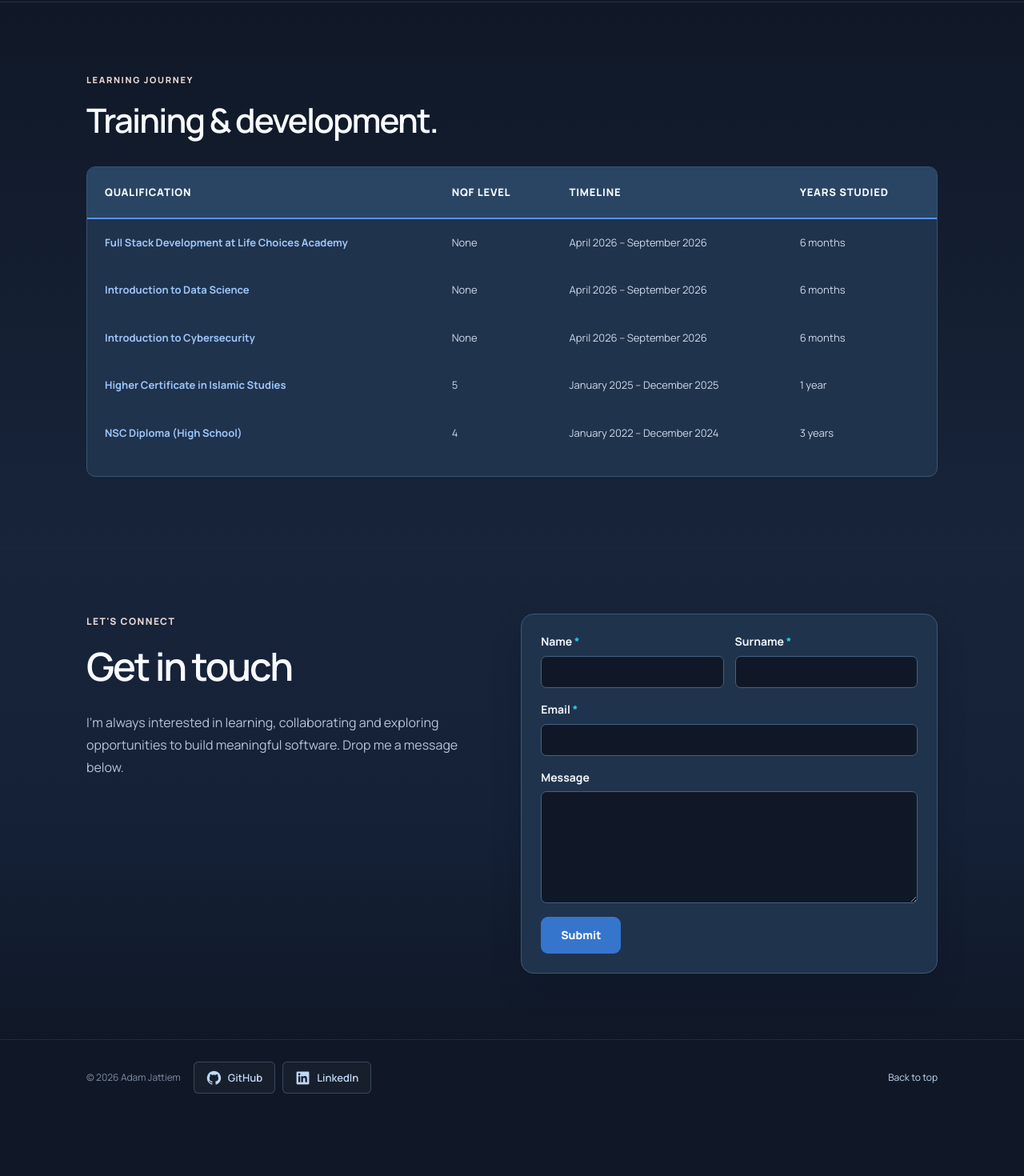
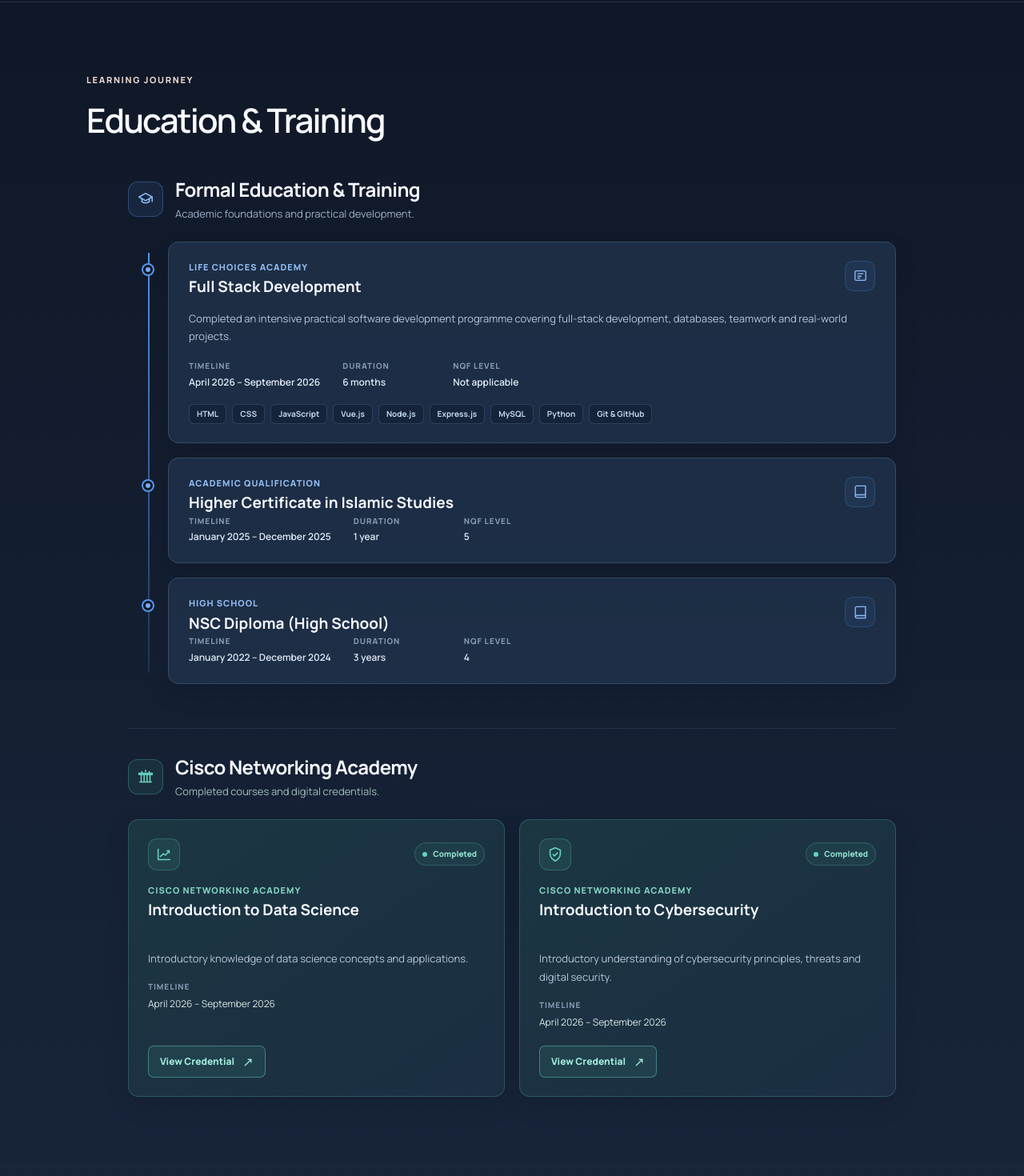
Before and after one commit to adamjattiem12-gif/Portfolio-v2, a Vue app: page / in a window 1280 px wide. Shown: the part 2640-4110 px from the top of the page at 80% size. Before the commit the page ends 4034 px from the top, so only its background shows below. Built offline with nearby package versions, Linux system fonts and the light colour scheme.

Commit message:
feat: redesign education section with separate Cisco courses

```diff
--- a/src/views/EducationView.vue
+++ b/src/views/EducationView.vue
@@ -1,69 +1,194 @@
 <template>
-  <section id="certifications" class="section">
+  <section id="certifications" class="section education-section" aria-labelledby="education-heading">
     <div class="container">
       <span class="kicker">Learning journey</span>
-      <h2>Training &amp; development.</h2>
-      <div class="education-content" role="region" aria-label="Qualifications and training" tabindex="0">
-        <table class="education-table">
-          <thead>
-            <tr>
-              <th scope="col">Qualification</th>
-              <th scope="col">NQF Level</th>
-              <th scope="col">Timeline</th>
-              <th scope="col">Years Studied</th>
-            </tr>
-          </thead>
-          <tbody>
-            <tr>
-              <td class="institution-cell">Full Stack Development at Life Choices Academy</td>
-              <td>None</td>
-              <td>April 2026 – September 2026</td>
-              <td>6 months</td>
-            </tr>
-            <tr>
-              <td class="institution-cell"><a href="https://www.credly.com/badges/cd2bc1b9-5359-41f2-bf49-7bd1b87c09fb/public_url" target="_blank" rel="noopener noreferrer">Introduction to Data Science</a></td>
-              <td>None</td>
-              <td>April 2026 – September 2026</td>
-              <td>6 months</td>
-            </tr>
-            <tr>
-              <td class="institution-cell"><a href="https://www.credly.com/badges/b436120d-233d-4057-8e5e-eb0761f9d53a/public_url" target="_blank" rel="noopener noreferrer">Introduction to Cybersecurity</a></td>
-              <td>None</td>
-              <td>April 2026 – September 2026</td>
-              <td>6 months</td>
-            </tr>
-            <tr>
-              <td class="institution-cell">Higher Certificate in Islamic Studies</td>
-              <td>5</td>
-              <td>January 2025 – December 2025</td>
-              <td>1 year</td>
-            </tr>
-            <tr>
-              <td class="institution-cell">NSC Diploma (High School)</td>
-              <td>4</td>
-              <td>January 2022 – December 2024</td>
-              <td>3 years</td>
-            </tr>
-          </tbody>
-        </table>
-      </div>
+      <h2 id="education-heading">Education &amp; Training</h2>
+
+      <section class="formal-section" aria-labelledby="formal-heading">
+        <div class="subsection-heading">
+          <span class="section-icon formal-icon" aria-hidden="true">
+            <svg viewBox="0 0 24 24" fill="none"><path d="m3 9 9-5 9 5-9 5-9-5Z"/><path d="M7 11.3v4.2c2.8 2.3 7.2 2.3 10 0v-4.2M21 9v6"/></svg>
+          </span>
+          <div>
+            <h3 id="formal-heading">Formal Education &amp; Training</h3>
+            <p class="section-intro">Academic foundations and practical development.</p>
+          </div>
+        </div>
+
+        <div class="education-timeline">
+          <article class="education-card timeline-card">
+            <div class="card-heading">
+              <div>
+                <p class="institution">Life Choices Academy</p>
+                <h4>Full Stack Development</h4>
+              </div>
+              <span class="qualification-icon" aria-hidden="true">
+                <svg viewBox="0 0 24 24" fill="none"><rect x="3.5" y="4.5" width="17" height="15" rx="2"/><path d="M8 9h8M8 13h5M8 16h3"/></svg>
+              </span>
+            </div>
+            <p class="description">Completed an intensive practical software development programme covering full-stack development, databases, teamwork and real-world projects.</p>
+            <dl class="education-meta">
+              <div><dt>Timeline</dt><dd>April 2026 – September 2026</dd></div>
+              <div><dt>Duration</dt><dd>6 months</dd></div>
+              <div><dt>NQF level</dt><dd>Not applicable</dd></div>
+            </dl>
+            <ul class="skill-tags" aria-label="Skills covered">
+              <li>HTML</li><li>CSS</li><li>JavaScript</li><li>Vue.js</li><li>Node.js</li><li>Express.js</li><li>MySQL</li><li>Python</li><li>Git &amp; GitHub</li>
+            </ul>
+          </article>
+
+          <article class="education-card timeline-card">
+            <div class="card-heading">
+              <div>
+                <p class="institution">Academic qualification</p>
+                <h4>Higher Certificate in Islamic Studies</h4>
+              </div>
+              <span class="qualification-icon" aria-hidden="true">
+                <svg viewBox="0 0 24 24" fill="none"><path d="M4 19.5A2.5 2.5 0 0 1 6.5 17H20M6.5 3H20v18H6.5A2.5 2.5 0 0 1 4 18.5v-13A2.5 2.5 0 0 1 6.5 3Z"/></svg>
+              </span>
+            </div>
+            <dl class="education-meta">
+              <div><dt>Timeline</dt><dd>January 2025 – December 2025</dd></div>
+              <div><dt>Duration</dt><dd>1 year</dd></div>
+              <div><dt>NQF level</dt><dd>5</dd></div>
+            </dl>
+          </article>
+
+          <article class="education-card timeline-card">
+            <div class="card-heading">
+              <div>
+                <p class="institution">High School</p>
+                <h4>NSC Diploma (High School)</h4>
+              </div>
+              <span class="qualification-icon" aria-hidden="true">
+                <svg viewBox="0 0 24 24" fill="none"><path d="M4 19.5A2.5 2.5 0 0 1 6.5 17H20M6.5 3H20v18H6.5A2.5 2.5 0 0 1 4 18.5v-13A2.5 2.5 0 0 1 6.5 3Z"/></svg>
+              </span>
+            </div>
+            <dl class="education-meta">
+              <div><dt>Timeline</dt><dd>January 2022 – December 2024</dd></div>
+              <div><dt>Duration</dt><dd>3 years</dd></div>
+              <div><dt>NQF level</dt><dd>4</dd></div>
+            </dl>
+          </article>
+        </div>
+      </section>
+
+      <section class="cisco-section" aria-labelledby="cisco-heading">
+        <div class="subsection-heading">
+          <span class="section-icon cisco-icon" aria-hidden="true">
+            <svg viewBox="0 0 24 24" fill="none"><path d="M12 3v2M7 5v2M17 5v2M4 9h16M6 9v10m4-10v10m4-10v10m4-10v10M4 19h16"/><path d="M3 7h18v2H3z"/></svg>
+          </span>
+          <div>
+            <h3 id="cisco-heading">Cisco Networking Academy</h3>
+            <p class="section-intro">Completed courses and digital credentials.</p>
+          </div>
+        </div>
+
+        <div class="cisco-grid">
+          <article class="education-card cisco-card">
+            <div class="cisco-card-heading">
+              <span class="cisco-course-icon" aria-hidden="true">
+                <svg viewBox="0 0 24 24" fill="none"><path d="M4 19V5m0 14h16M7 15l4-4 3 2 5-6"/><path d="M16 7h3v3"/></svg>
+              </span>
+              <span class="completed"><span aria-hidden="true"></span>Completed</span>
+            </div>
+            <p class="provider">Cisco Networking Academy</p>
+            <h4>Introduction to Data Science</h4>
+            <p class="description">Introductory knowledge of data science concepts and applications.</p>
+            <p class="course-timeline"><span>Timeline</span>April 2026 – September 2026</p>
+            <a class="credential-link" href="https://www.credly.com/badges/cd2bc1b9-5359-41f2-bf49-7bd1b87c09fb/public_url" target="_blank" rel="noopener noreferrer">
+              View Credential <span aria-hidden="true">↗</span>
+            </a>
+          </article>
+
+          <article class="education-card cisco-card">
+            <div class="cisco-card-heading">
+              <span class="cisco-course-icon" aria-hidden="true">
+                <svg viewBox="0 0 24 24" fill="none"><path d="M12 3 19 6v5c0 4.6-2.9 7.8-7 10-4.1-2.2-7-5.4-7-10V6l7-3Z"/><path d="m9 12 2 2 4-4"/></svg>
+              </span>
+              <span class="completed"><span aria-hidden="true"></span>Completed</span>
+            </div>
+            <p class="provider">Cisco Networking Academy</p>
+            <h4>Introduction to Cybersecurity</h4>
+            <p class="description">Introductory understanding of cybersecurity principles, threats and digital security.</p>
+            <p class="course-timeline"><span>Timeline</span>April 2026 – September 2026</p>
+            <a class="credential-link" href="https://www.credly.com/badges/b436120d-233d-4057-8e5e-eb0761f9d53a/public_url" target="_blank" rel="noopener noreferrer">
+              View Credential <span aria-hidden="true">↗</span>
+            </a>
+          </article>
+        </div>
+      </section>
     </div>
   </section>
 </template>
 
 <style scoped>
-.education-content { width: 100%; overflow-x: auto; margin-top: 30px; border: 1px solid #39546f; border-radius: 11px; background: var(--panel); }
-.education-table { border-collapse: collapse; width: 100%; min-width: 740px; text-align: left; margin: 0 0 1.5em; }
-.education-table thead { background: #294563; }
-.education-table th { padding: 21px 22px; color: #f7faff; font-size: 13px; font-weight: 800; letter-spacing: .06em; text-transform: uppercase; white-space: nowrap; border-bottom: 2px solid #2872f0; }
-.education-table th { border-bottom-color: var(--accent); }
-.education-table td { padding: 20px 22px; color: #cddae9; font-size: 13px; line-height: 1.5; }
-.education-table .institution-cell { color: #9dc7fb; font-weight: 700; }
-.institution-cell a { color: inherit; }
-.institution-cell a:hover { text-decoration: underline; }
-.education-table tbody tr:hover { background: rgba(86,148,232,.09); }
-@media (max-width: 800px) {
-  .education-table th, .education-table td { padding: 15px 17px; font-size: 12px; }
-  .education-content { margin-top: 23px; }
+.education-section { background: linear-gradient(180deg, #101827, #17243a); }
+.education-section h2 { margin-bottom: 43px; }
+.formal-section, .cisco-section { max-width: 960px; margin: 0 auto; }
+.subsection-heading { display: flex; align-items: center; gap: 15px; margin-bottom: 24px; }
+.section-icon { display: grid; place-items: center; flex: 0 0 44px; width: 44px; height: 44px; border: 1px solid; border-radius: 12px; }
+.section-icon svg, .qualification-icon svg, .cisco-course-icon svg { width: 22px; height: 22px; stroke: currentColor; stroke-width: 1.7; stroke-linecap: round; stroke-linejoin: round; }
+.formal-icon { color: #8dbbfa; border-color: rgba(86, 148, 232, .34); background: rgba(86, 148, 232, .1); }
+.cisco-icon { color: #67d4bf; border-color: rgba(76, 190, 166, .32); background: rgba(76, 190, 166, .1); }
+.subsection-heading h3 { margin: 0; color: #f5f8ff; font-size: clamp(19px, 2.2vw, 24px); line-height: 1.35; letter-spacing: -.025em; }
+.section-intro { margin: 4px 0 0 !important; color: #9eafc5 !important; font-size: 13px !important; line-height: 1.6 !important; }
+.education-timeline { position: relative; display: grid; gap: 18px; margin-left: 20px; padding-left: 30px; }
+.education-timeline::before { position: absolute; top: 14px; bottom: 14px; left: 5px; width: 2px; content: ''; background: linear-gradient(#5694e8, rgba(86, 148, 232, .18)); }
+.education-card { min-width: 0; border: 1px solid #344d69; border-radius: 13px; background: rgba(32, 51, 76, .8); box-shadow: 0 12px 30px rgba(5, 12, 24, .12); transition: transform .22s var(--motion-ease), border-color .22s, box-shadow .22s; }
+.education-card:hover { transform: translateY(-2px); border-color: #52769d; box-shadow: 0 16px 34px rgba(5, 12, 24, .2); }
+.timeline-card { position: relative; padding: 23px 25px; }
+.timeline-card::before { position: absolute; top: 28px; left: -32px; width: 12px; height: 12px; content: ''; border: 3px solid #101827; border-radius: 50%; background: #72aaf2; box-shadow: 0 0 0 2px #5694e8; }
+.card-heading { display: flex; justify-content: space-between; align-items: flex-start; gap: 16px; }
+.institution, .provider { margin: 0 0 4px !important; color: #92bdf2 !important; font-size: 11px !important; font-weight: 800; letter-spacing: .09em; line-height: 1.4 !important; text-transform: uppercase; }
+.education-card h4 { margin: 0; color: #f5f8ff; font-size: clamp(16px, 1.8vw, 19px); font-weight: 700; line-height: 1.45; }
+.qualification-icon { display: grid; place-items: center; flex: 0 0 38px; width: 38px; height: 38px; color: #8dbbfa; border: 1px solid rgba(86, 148, 232, .25); border-radius: 10px; background: rgba(86, 148, 232, .08); }
+.qualification-icon svg { width: 19px; height: 19px; }
+.description { max-width: none !important; margin: 14px 0 17px !important; color: #b6c5d9 !important; font-size: 13px !important; line-height: 1.75 !important; }
+.education-meta { display: flex; flex-wrap: wrap; gap: 10px 28px; margin: 0; }
+.education-meta div { min-width: 110px; }
+.education-meta dt, .course-timeline span { margin-bottom: 3px; color: #8499b2; font-size: 10px; font-weight: 800; letter-spacing: .09em; text-transform: uppercase; }
+.education-meta dd { margin: 0; color: #e0e9f5; font-size: 12px; font-weight: 600; line-height: 1.5; }
+.skill-tags { display: flex; flex-wrap: wrap; gap: 7px; margin: 18px 0 0; padding: 0; list-style: none; }
+.skill-tags li { padding: 5px 9px; border: 1px solid rgba(111, 153, 202, .25); border-radius: 6px; background: rgba(18, 34, 54, .68); color: #c4d8f1; font-size: 10px; font-weight: 700; line-height: 1.3; }
+.cisco-section { margin-top: 55px; padding-top: 32px; border-top: 1px solid rgba(143, 176, 216, .14); }
+.cisco-section .section-intro { color: #9ebfb9 !important; }
+.cisco-grid { display: grid; grid-template-columns: repeat(2, minmax(0, 1fr)); gap: 18px; }
+.cisco-card { display: flex; flex-direction: column; padding: 23px 24px; border-color: rgba(76, 160, 147, .35); background: linear-gradient(145deg, rgba(29, 58, 68, .86), rgba(29, 48, 69, .88)); }
+.cisco-card:hover { border-color: rgba(103, 212, 191, .65); }
+.cisco-card-heading { display: flex; align-items: center; justify-content: space-between; gap: 12px; margin-bottom: 17px; }
+.cisco-course-icon { display: grid; place-items: center; width: 40px; height: 40px; color: #67d4bf; border: 1px solid rgba(76, 190, 166, .3); border-radius: 11px; background: rgba(76, 190, 166, .1); }
+.completed { display: inline-flex; align-items: center; gap: 7px; padding: 5px 9px; border: 1px solid rgba(103, 212, 191, .22); border-radius: 99px; background: rgba(76, 190, 166, .08); color: #92e3d1; font-size: 10px; font-weight: 800; }
+.completed span { width: 6px; height: 6px; border-radius: 50%; background: #67d4bf; }
+.provider { color: #83d3c2 !important; }
+.cisco-card h4 { min-height: 2.8em; }
+.cisco-card .description { margin: 10px 0 16px !important; }
+.course-timeline { display: flex; flex-direction: column; gap: 2px; margin: 0 0 20px !important; color: #d6e6e4 !important; font-size: 12px !important; line-height: 1.5 !important; }
+.credential-link { display: inline-flex; align-items: center; justify-content: center; align-self: flex-start; gap: 10px; min-height: 40px; margin-top: auto; padding: 0 14px; border: 1px solid rgba(103, 212, 191, .44); border-radius: 7px; background: rgba(76, 190, 166, .11); color: #a3eddd; font-size: 12px; font-weight: 800; transition: background .2s, border-color .2s, transform .2s var(--motion-ease); }
+.credential-link:hover { transform: translateY(-1px); border-color: #67d4bf; background: rgba(76, 190, 166, .19); }
+.credential-link span { font-size: 16px; line-height: 1; }
+@media (max-width: 700px) {
+  .education-section h2 { margin-bottom: 34px; }
+  .education-timeline { gap: 14px; margin-left: 8px; padding-left: 23px; }
+  .timeline-card { padding: 19px 18px; }
+  .timeline-card::before { left: -25px; }
+  .education-timeline::before { left: 5px; }
+  .education-meta { gap: 12px 19px; }
+  .education-meta div { min-width: 100px; }
+  .cisco-grid { grid-template-columns: 1fr; gap: 14px; }
+  .cisco-card { padding: 20px; }
+  .cisco-card h4 { min-height: 0; }
+}
+@media (max-width: 420px) {
+  .subsection-heading { align-items: flex-start; gap: 11px; }
+  .section-icon { flex-basis: 38px; width: 38px; height: 38px; border-radius: 10px; }
+  .section-icon svg { width: 19px; height: 19px; }
+  .education-meta { display: grid; grid-template-columns: repeat(2, minmax(0, 1fr)); }
+  .education-meta div { min-width: 0; }
+  .education-meta div:first-child { grid-column: 1 / -1; }
+}
+@media (prefers-reduced-motion: reduce) {
+  .education-card, .credential-link { transition: none; }
+  .education-card:hover, .credential-link:hover { transform: none; }
 }
 </style>
```
